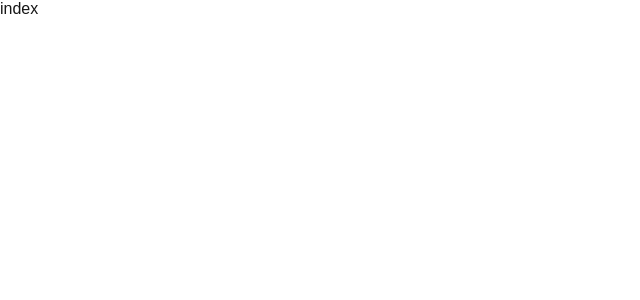
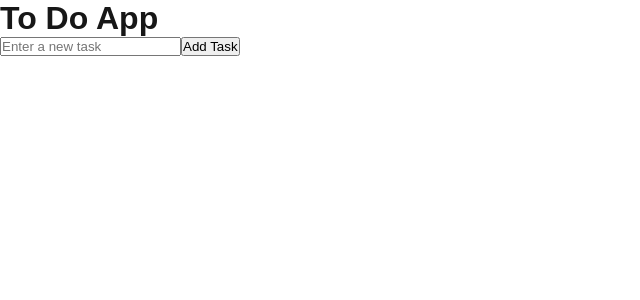
Before and after one commit to syeef-test/nextjs_todo_app, a Next.js app: page / in a window 1280 px wide. Shown: the top 300 px of the page, without its empty margins (0-640 px from the left). Built offline with nearby package versions, Linux system fonts and the light colour scheme.

Commit message:
add task done in localstorage

```diff
--- a/pages/index.js
+++ b/pages/index.js
@@ -1,7 +1,34 @@
-import React from "react";
+import React, { useEffect, useState } from "react";
 
 function index() {
-  return <div>index</div>;
+  const [tasks, setTasks] = useState([]);
+  const [taskInput, setTaskInput] = useState("");
+
+  const addTask = () => {
+    setTasks([...tasks, { text: taskInput, completed: false }]);
+    setTaskInput("");
+  };
+
+  useEffect(() => {
+    localStorage.setItem("tasks", JSON.stringify(tasks));
+  }, [tasks]);
+
+  return (
+    <>
+      <div>
+        <h1>To Do App</h1>
+        <div>
+          <input
+            type="text"
+            value={taskInput}
+            onChange={(e) => setTaskInput(e.target.value)}
+            placeholder="Enter a new task"
+          />
+          <button onClick={addTask}>Add Task</button>
+        </div>
+      </div>
+    </>
+  );
 }
 
 export default index;
```
